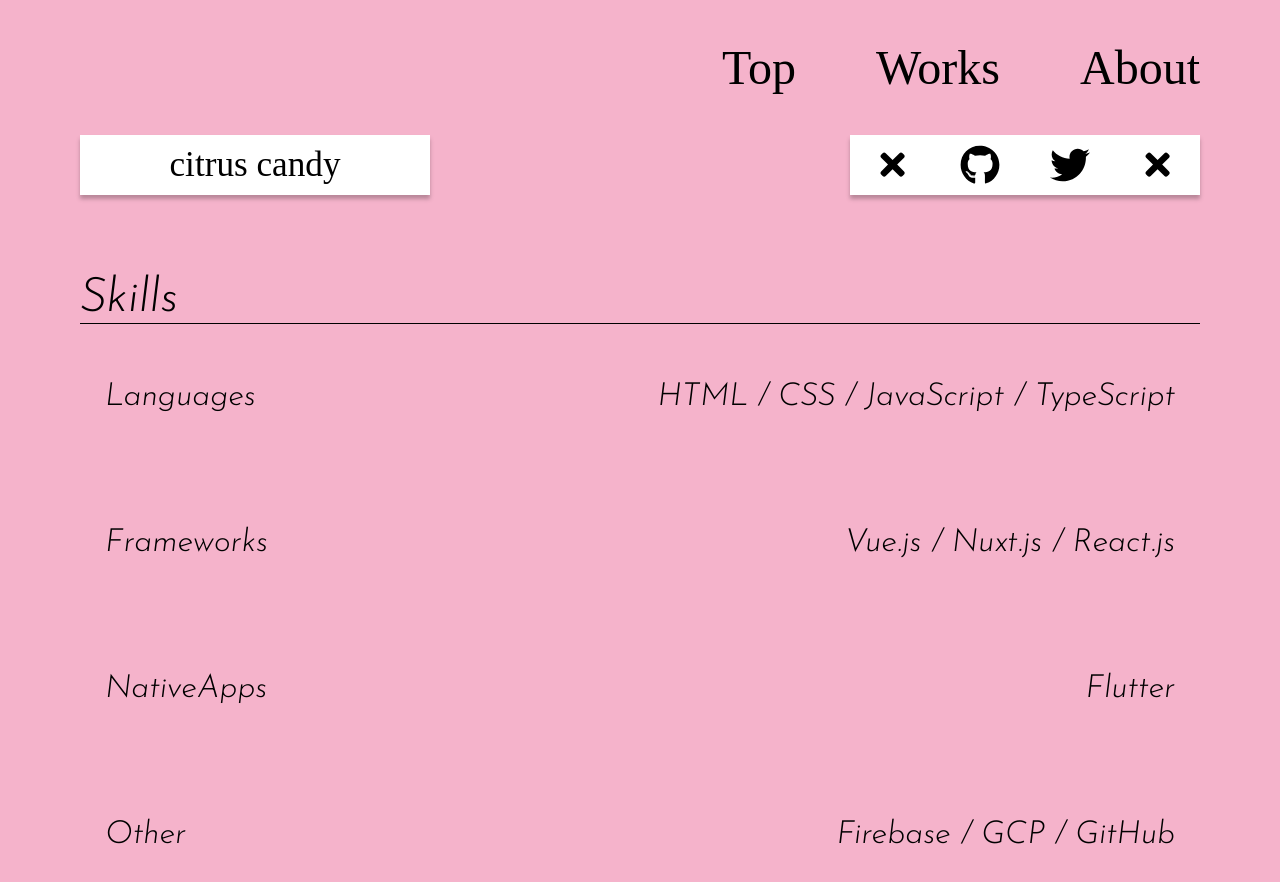
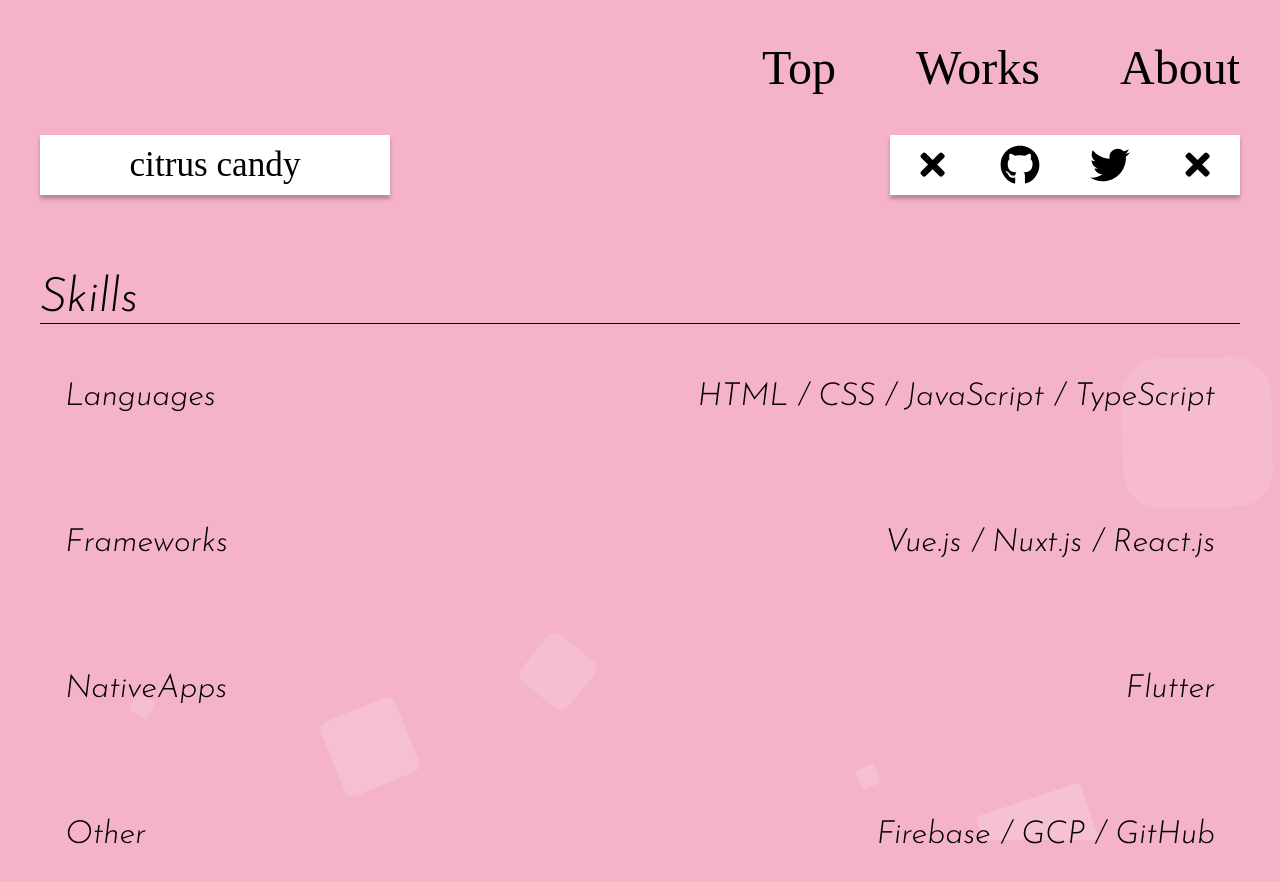
Before and after one commit to citrus-candy/my-portfolio, a React (Create React App) app: page /about in a window 1280 px wide. Shown: the top 882 px of the page. Built offline with nearby package versions, Linux system fonts and the light colour scheme; a web font is replaced by a local one.

Commit message:
[add] 背景にアニメーションを実装

```diff
--- /dev/null
+++ b/src/components/BackgroundAnimation.tsx
@@ -0,0 +1,138 @@
+import styled, { keyframes } from 'styled-components'
+
+const AreaStyle = styled.div`
+	background: -webkit-linear-gradient(to left, #8f94fb, #4e54c8);
+	width: 100%;
+	height: 100vh;
+	position: fixed;
+	z-index: -1;
+	overflow: hidden;
+`
+
+const CirclesStyle = styled.ul`
+	position: absolute;
+	top: 0;
+	left: 0;
+	width: 100%;
+	height: 100%;
+	overflow: hidden;
+`
+
+const Animate = keyframes`
+  0% {
+		transform: translateY(0) rotate(0deg);
+		opacity: 1;
+		border-radius: 0;
+	}
+
+	100% {
+		transform: translateY(-1000px) rotate(720deg);
+		opacity: 0;
+		border-radius: 50%;
+	}
+`
+
+const CircleStyle = styled.li`
+	position: absolute;
+	display: block;
+	list-style: none;
+	width: 20px;
+	height: 20px;
+	background: rgba(255, 255, 255, 0.2);
+	animation: ${Animate} 25s linear infinite;
+	bottom: -150px;
+`
+
+export default function BackgroundAnimation() {
+	return (
+		<AreaStyle>
+			<CirclesStyle>
+				<CircleStyle
+					style={{
+						left: '25%',
+						width: '80px',
+						height: '80px',
+						animationDelay: '0s',
+					}}
+				></CircleStyle>
+				<CircleStyle
+					style={{
+						left: '10%',
+						width: '20px',
+						height: '20px',
+						animationDelay: '2s',
+						animationDuration: '12s',
+					}}
+				></CircleStyle>
+				<CircleStyle
+					style={{
+						left: '70%',
+						width: '20px',
+						height: '20px',
+						animationDelay: '4s',
+					}}
+				></CircleStyle>
+				<CircleStyle
+					style={{
+						left: '40%',
+						width: '60px',
+						height: '60px',
+						animationDelay: '0s',
+						animationDuration: '18s',
+					}}
+				></CircleStyle>
+				<CircleStyle
+					style={{
+						left: '65%',
+						width: '20px',
+						height: '20px',
+						animationDelay: '0s',
+					}}
+				></CircleStyle>
+				<CircleStyle
+					style={{
+						left: '75%',
+						width: '110px',
+						height: '110px',
+						animationDelay: '3s',
+					}}
+				></CircleStyle>
+				<CircleStyle
+					style={{
+						left: '35%',
+						width: '150px',
+						height: '150px',
+						animationDelay: '7s',
+					}}
+				></CircleStyle>
+				<CircleStyle
+					style={{
+						left: '50%',
+						width: '25px',
+						height: '25px',
+						animationDelay: '15s',
+						animationDuration: '45s',
+					}}
+				></CircleStyle>
+				<CircleStyle
+					style={{
+						left: '20%',
+						width: '15px',
+						height: '15px',
+						animationDelay: '2s',
+						animationDuration: '35s',
+					}}
+				></CircleStyle>
+				<CircleStyle
+					style={{
+						left: '85%',
+						width: '150px',
+						height: '150px',
+						animationDelay: '0s',
+						animationDuration: '11s',
+					}}
+				></CircleStyle>
+			</CirclesStyle>
+		</AreaStyle>
+	)
+}
--- a/src/components/Header.tsx
+++ b/src/components/Header.tsx
@@ -5,6 +5,7 @@ const HeaderStyle = styled.div`
 	font-size: 3rem;
 	display: flex;
 	justify-content: flex-end;
+	margin-top: 40px;
 `
 
 const LinkStyle = styled.div`
--- a/src/components/Top.tsx
+++ b/src/components/Top.tsx
@@ -12,7 +12,6 @@ export default function Top() {
 		<>
 			<GlobalStyle />
 			<Header />
-			<h1>Top Page</h1>
 		</>
 	)
 }
--- a/src/index.css
+++ b/src/index.css
@@ -9,7 +9,6 @@ body {
 		sans-serif;
 	-webkit-font-smoothing: antialiased;
 	-moz-osx-font-smoothing: grayscale;
-	padding: 40px;
 	overflow-y: scroll;
 }
 
--- a/src/index.tsx
+++ b/src/index.tsx
@@ -2,12 +2,14 @@ import { render } from 'react-dom'
 import { BrowserRouter, Routes, Route } from 'react-router-dom'
 import './index.css'
 import reportWebVitals from './reportWebVitals'
+import BackgroundAnimation from './components/BackgroundAnimation'
 import Top from './components/Top'
 import Works from './components/Works'
 import About from './components/About'
 
 render(
 	<BrowserRouter>
+		<BackgroundAnimation />
 		<Routes>
 			<Route path="/">
 				<Route index element={<Top />} />
```
